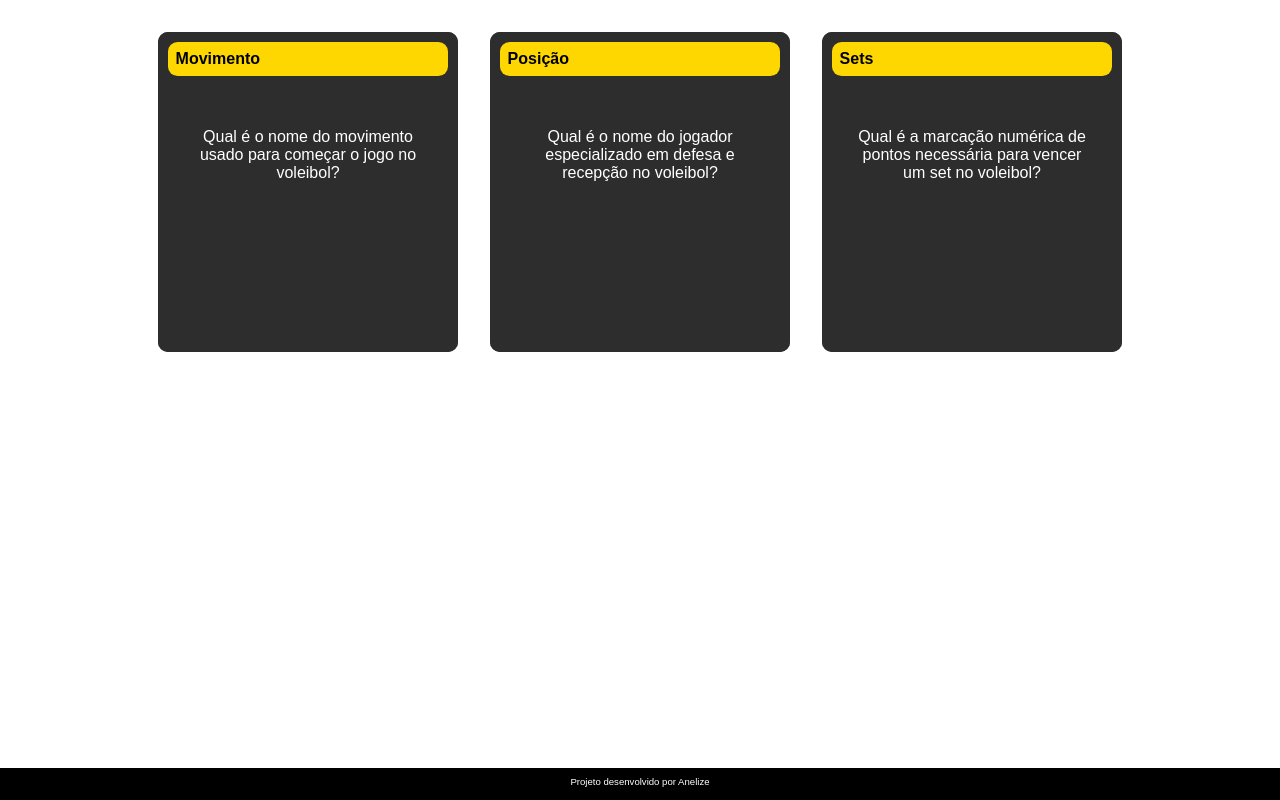
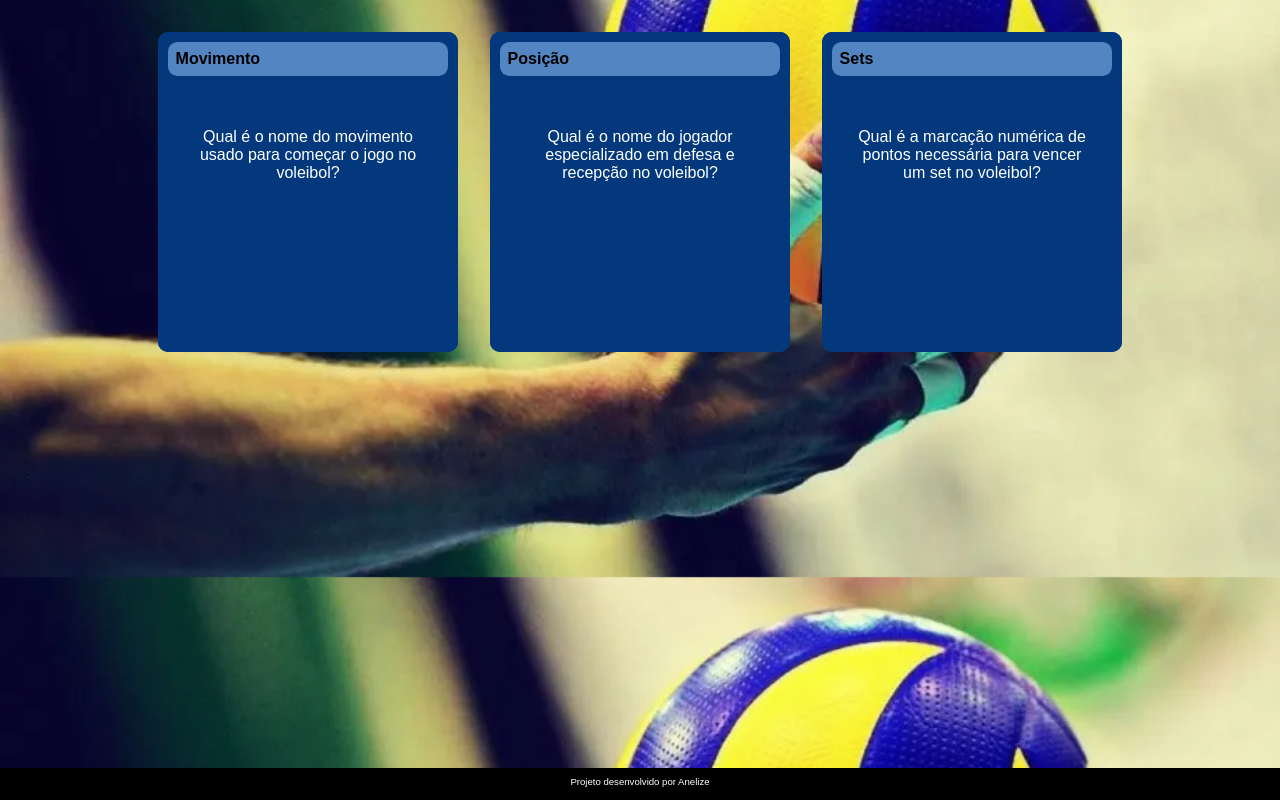
Before and after one commit to anelizegouvea2/flashcard, a plain HTML site: page index.html in a window 1280 px wide. Drawn offline with Linux system fonts and the light colour scheme.

Commit message:
Add files via upload

```diff
--- a/assets/style.css
+++ b/assets/style.css
@@ -1,13 +1,13 @@
 :root {
-    --card-front-color: #2d2d2d;
-    --card-back-color: #444;
-    --card-title-color: gold;
+    --card-front-color: #03397C;
+    --card-back-color: #03397C;
+    --card-title-color: #7dade7a9;
     --text-color: white;
-    --footer-color: black;
+    --footer-color: rgb(0, 0, 0);
 }
 
 body {
-    background-image: url('img/274c1dd4b2c16056c25c470070625835 (1).jpg');
+    background: url('voleiassets.webp');
     background-size: cover;
     background-position: center;
     font-family: Arial, Helvetica, sans-serif;
@@ -32,6 +32,9 @@ body {
     width: 300px;
     height: 320px;
     position: relative;
+}
+.cartao__conteudo h3  {
+    backface-visibility: hidden;
 }
 
 /* Título fixo (tema do cartão) */
@@ -58,7 +61,7 @@ body {
     height: 100%;
     width: 100%;
     transform-style: preserve-3d;
-    transition: transform 0.6s;
+    transition: transform 0.6s ease-in-out;
     position: relative;
     border-radius: 10px;
 }
```
Also changed, not shown: assets/jhkfhki.jpeg (added).
